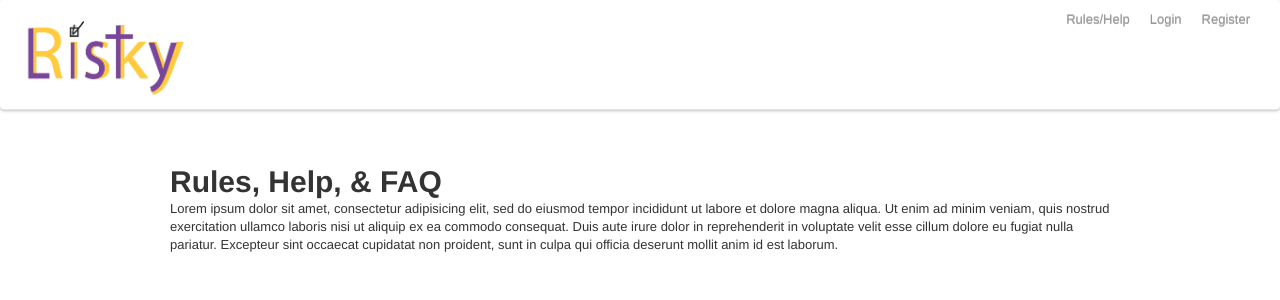
After one commit to zischwartz/riskyListy, a Python web app: template templates/help.html in a window 1280 px wide. The commit adds this page. Shown: the top 300 px of the page. Run offline with Jinja, Linux system fonts and the light colour scheme; the template is opened without the code that fills it, so the values that code supplies are empty; some libraries are stand-ins or nearby versions.

Commit message:
added help template, worked on preventing users from recruiting self, ADDED DB FIELD

```diff
--- a/interface/views.py
+++ b/interface/views.py
@@ -52,6 +52,7 @@ def addPlayer(request, id):
             headline= "No Clones"
             message="You can't have an emailer on your team twice. That shit would be cray."
             return render_to_response("error.html",locals() , context_instance=RequestContext(request))
+        # if emailer_to_add
 
         new_transaction = PlayerTransaction.objects.create(timestamp= datetime.now(), team=team, emailer = emailer_to_add, points=1 ) # points should be what ??!
         new_player = Player.objects.create(team=team, emailer=emailer_to_add, points= 1) # Points should be 0 when they're first added no matter what, right?
--- a/templates/base.html
+++ b/templates/base.html
@@ -12,6 +12,7 @@
                 <img src="{{STATIC_URL}}img/logo.gif" alt="RiskyListy" />
                  </a>
              <ul class="nav pull-right">
+               <li> <a href="/help/">Rules/Help </a></li>
                {%if not user.is_authenticated %}
                <li> <a href="/accounts/login/">Login </a></li>
                <li> <a href="/accounts/register/">Register </a></li>
--- /dev/null
+++ b/templates/help.html
@@ -0,0 +1,14 @@
+{% extends 'base.html' %}
+
+{% block content %}
+<br>
+<h1> Rules, Help, &amp; FAQ </h1>
+
+Lorem ipsum dolor sit amet, consectetur adipisicing elit, sed do eiusmod
+tempor incididunt ut labore et dolore magna aliqua. Ut enim ad minim veniam,
+quis nostrud exercitation ullamco laboris nisi ut aliquip ex ea commodo
+consequat. Duis aute irure dolor in reprehenderit in voluptate velit esse
+cillum dolore eu fugiat nulla pariatur. Excepteur sint occaecat cupidatat non
+proident, sunt in culpa qui officia deserunt mollit anim id est laborum.
+
+{% endblock %}
--- a/urls.py
+++ b/urls.py
@@ -23,6 +23,8 @@ urlpatterns = patterns('',
     url(r'^teams/$', teamList, name='teamList'),
     url(r'^emailer/(?P<pk>[a-z\d]+)/$', emailerDetail, name='emailerDetail'),
 
+    url(r'^help/$', direct_to_template, {'template': 'help.html'}),
+
     url(r'^edit/?$', 'interface.views.editTeam', name='editTeam'),
     url(r'^remove/?(?P<id>[a-z\d]+)/$', 'interface.views.removePlayer'),
     url(r'^add/?(?P<id>[a-z\d]+)/$', 'interface.views.addPlayer'),
```
Also changed, not shown: interface/models.py (+15 -1 lines).
